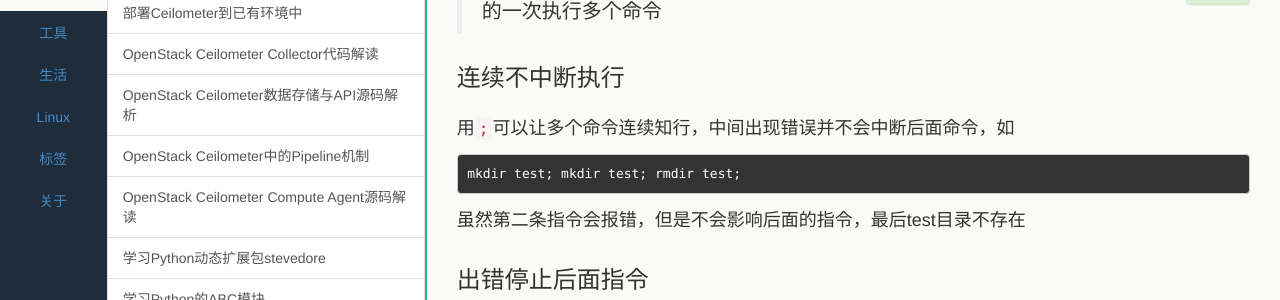
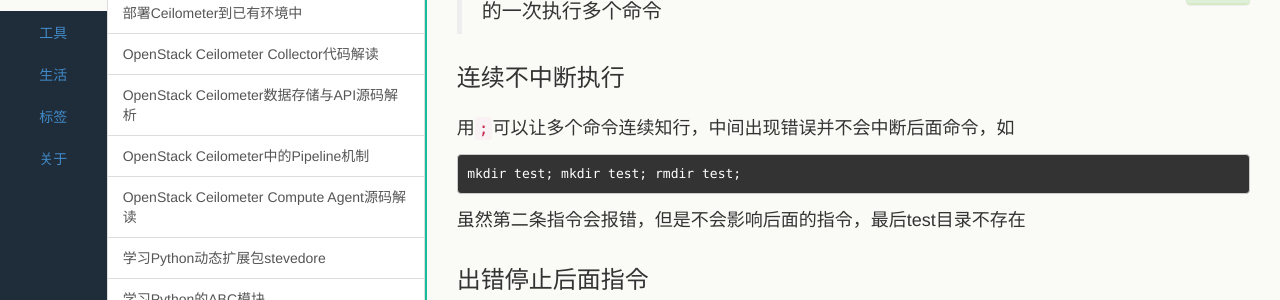
Before and after one commit to dayon3z1/suyan, a Jekyll site: the page built from _posts/Tool/Linux/2013-12-08-linux-command-continue.md, in a window 1280 px wide. Shown: the part 139-439 px from the top of the page. Built offline with Jekyll 4.4.1, drawn with Linux system fonts in a browser that asks for light colours; Markdown is read by kramdown in place of the engine named in the settings; comment, search, counter and statistics services are not loaded.

Commit message:
change category of linux post

```diff
--- a/_posts/Tool/Linux/2013-12-08-linux-command-continue.md
+++ b/_posts/Tool/Linux/2013-12-08-linux-command-continue.md
@@ -1,7 +1,7 @@
 ---
 layout: post
 title: Linux下多个命令连续执行方法
-category: Linux
+category: 工具
 tags: Linux
 keywords: Linux,连续,命令
 description:
```
